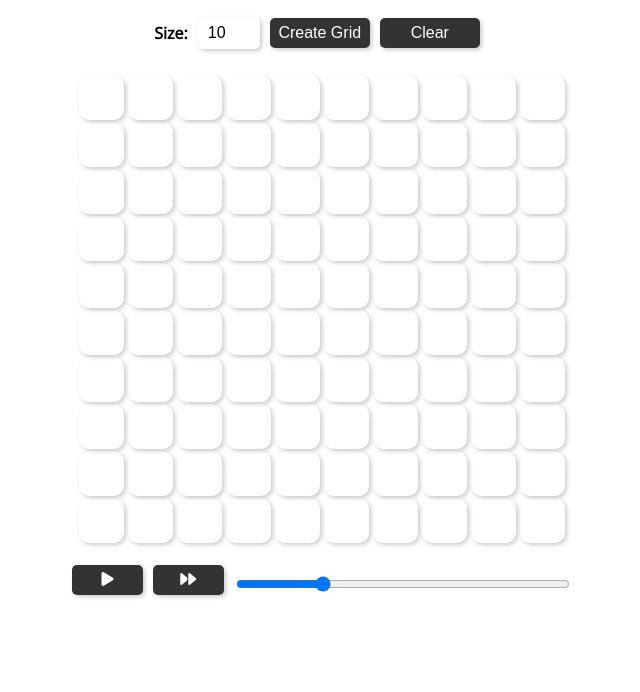
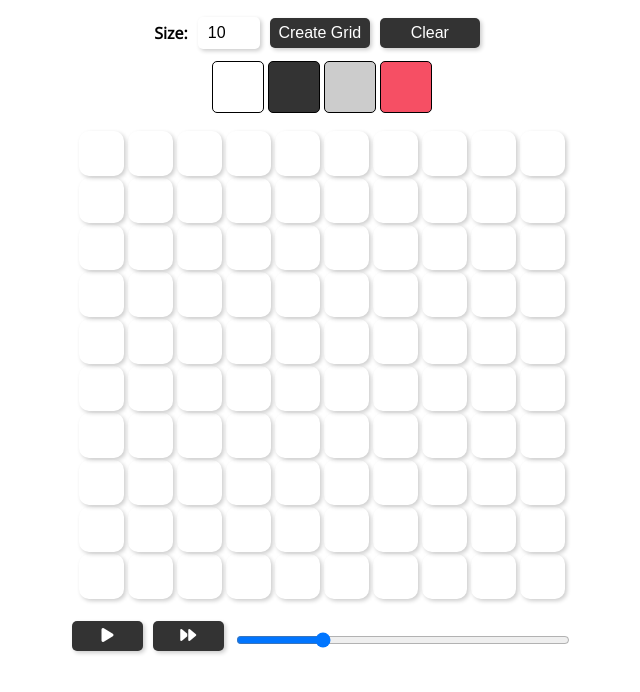
Before and after one commit to viggotw/conways_game_of_life, a plain HTML site: page index.html in a window 1280 px wide. Shown: the part 84-776 px from the top of the page, without its empty margins (318-958 px from the left). Drawn offline with nearby package versions, Linux system fonts and the light colour scheme.

Commit message:
Select color from bar in sandbox mode Fixes #8

```diff
--- a/index.html
+++ b/index.html
@@ -21,6 +21,8 @@
             <button onclick="clearGrid()">Clear</button>
         </div>
 
+        <div class="colorbar-container" id="colorbar"></div>
+
         <div class="grid-container" id="grid"></div>
 
         <div class="controls-container">
--- a/script.js
+++ b/script.js
@@ -1,16 +1,16 @@
 // Constants
 const COLOR_MAP = {
-    0: 'white',
-    1: '#333',
-    2: '#CCC',
-    3: '#F64F64'
+    0: 'white',  // dead
+    1: '#333',  // alive
+    2: '#CCC',  // disabled
+    3: '#F64F64'  // objective
 };
 const NUM_COLORS = 4;
 
 // Global variables
 const speedSlider = document.getElementById("speedSlider");
 
-let intervalTime = 1000 / (1+parseInt(speedSlider.value)); // set initial interval time based on slider value
+let intervalTime = 1000 / (1 + parseInt(speedSlider.value)); // set initial interval time based on slider value
 let painting = false;
 let paintValue = 0;
 let intervalId;
@@ -22,13 +22,29 @@ window.addEventListener('load', function () {
     document.addEventListener("mousedown", startPainting);
     document.addEventListener("mouseup", stopPainting);
     document.addEventListener("mouseover", applyPainting);
+    createColorbar();
     createGrid();
 });
 
 speedSlider.addEventListener("input", () => {
-    intervalTime = 1000 / (1+parseInt(speedSlider.value))
+    intervalTime = 1000 / (1 + parseInt(speedSlider.value))
     updateInterval();
 });
+
+function createColorbar() {
+    // This function populates the colorbar and adds event listeners to each color
+    let colorbar = document.getElementById("colorbar");
+    for (let i = 0; i < NUM_COLORS; i++) {
+        let color = document.createElement("div");
+        color.classList.add("colorbar-cell");
+        color.setAttribute("data-value", i);
+        color.style.backgroundColor = COLOR_MAP[i];
+        color.addEventListener("click", function (event) {
+            paintValue = parseInt(event.target.getAttribute("data-value"));
+        });
+        colorbar.appendChild(color);
+    }
+}
 
 function createGrid() {
     // This function creates a grid based on the size input
@@ -63,7 +79,7 @@ function startPainting(event) {
     // This function start painting on the grid
     if (event.target.classList.contains("cell")) {
         painting = true;
-        paintValue = toggleColor(event);
+        applyPainting(event);
         event.target.removeEventListener("mouseover", applyPainting);
     }
 }
@@ -81,22 +97,6 @@ function applyPainting(event) {
         cell.setAttribute("data-value", paintValue);
         cell.style.backgroundColor = COLOR_MAP[paintValue];
     }
-}
-
-function toggleColor(event) {
-    // This function toggles the color of a cell
-    let cell = event.target;
-    let currentValue = parseInt(cell.getAttribute('data-value'));
-    let newValue;
-
-    newValue = currentValue + 1;
-    if (newValue === NUM_COLORS) {
-        newValue = 0;
-    }
-
-    cell.setAttribute('data-value', newValue);
-    cell.style.backgroundColor = COLOR_MAP[newValue];
-    return newValue;
 }
 
 function updateInterval() {
--- a/style.css
+++ b/style.css
@@ -21,6 +21,12 @@ h1 {
   margin-bottom: 10px;
 }
 
+.colorbar-container {
+  display: flex;
+  align-items: center;
+  justify-content: center;
+}
+
 .input-container label {
   margin-right: 10px;
 }
@@ -32,6 +38,16 @@ h1 {
   align-items: center;
   justify-content: center;
   box-sizing: border-box;
+}
+
+.colorbar-cell {
+  height: 50px;
+  width: 50px;
+  border: 1px solid black;
+  cursor: pointer;
+  border-radius: 5px;
+  margin: 2px;
+  /* box-shadow: 2px 2px 4px rgba(0, 0, 0, 0.2); */
 }
 
 .cell {
```
